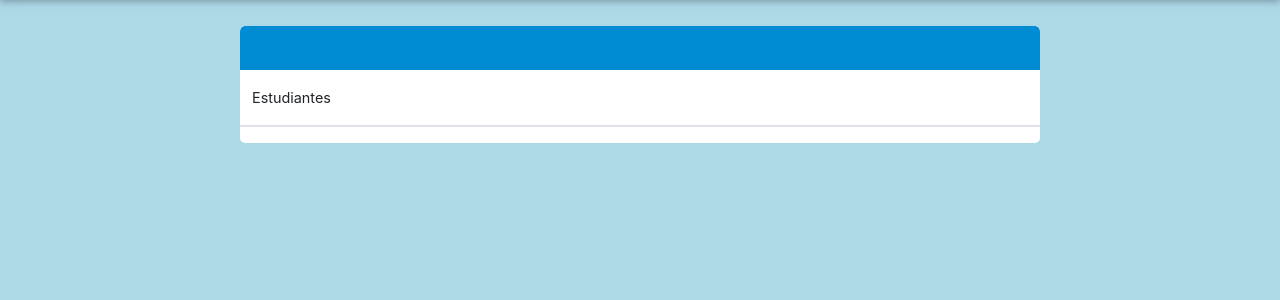
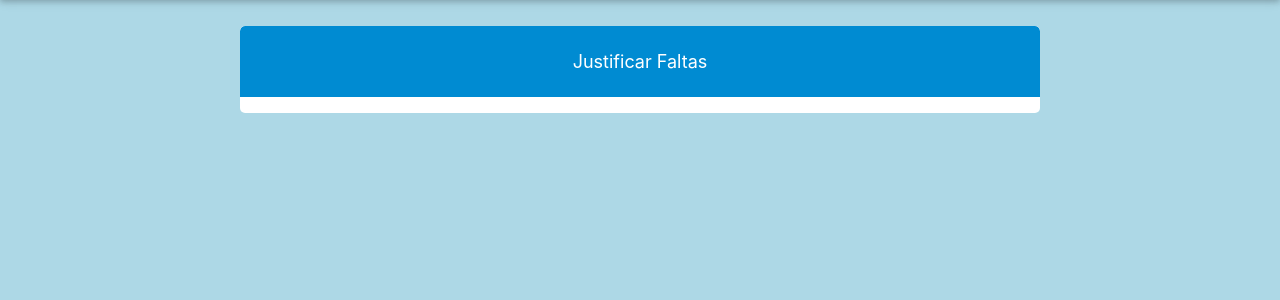
Before and after one commit to Grupo2Villada/proyectoFAT, a Django app: template config/controlAsistencia/templates/justificar_falta.html in a window 1280 px wide. Shown: the part 66-366 px from the top of the page. Run offline with Django 3.2, Linux system fonts and the light colour scheme; the template is opened without the code that fills it, so the values that code supplies are empty; some libraries are stand-ins or nearby versions.

Commit message:
justificar faltas  optimizado

```diff
--- a/config/controlAsistencia/templates/justificar_falta.html
+++ b/config/controlAsistencia/templates/justificar_falta.html
@@ -30,24 +30,71 @@ Justificar Faltas
   text-shadow: none;
 
 }
+@media only screen and (max-width: 720px){
+body{
+    background-color: green;
+}
+.hola {
+  border-radius: 5px;
+
+  width:400px;
+  margin: 2% auto;
+  background-color: #FFFFFF;
+  overflow: hidden;
+
+}
+.tr {
+  text-align:center;
+  color: #666;
+  text-shadow: 1px 1px 0px #FFF;
+  margin:50px 0px 0px 0px
+}
+.tr{
+  font-size: 20px;
+  background: #008bd2 none repeat scroll 0% 0%;
+  color: rgb(255, 255, 255);
+  padding: 22px 25px;
+  border-radius: 5px 5px 0px 0px;
+  margin: auto;
+  text-shadow: none;
+
+}
+    .table{
+       width: 610px;
+    }
+    .pepe{
+        width: 47%;
+        font-size: 150%;
+    }
+    .juan{
+        width: 400px;
+        text-align: right;
+    }
+    .button_size{
+        height: 70px;
+    }
+
+}
+
 {% endblock style %}
 {% endblock navbar %}
 {% block body %}
 
 
 <div class="hola">
-<table class="table">
-  <div class="tr"></div>
+
+  <div class="tr">
   <thead>
     <tr>
-      <th scope="col">Estudiantes</th>
+      <th scope="col">Justificar Faltas</th>
     </tr>
   </thead>
 </div>
+<table class="table">
   <tbody>
   {% for absence in absences %}
     <tr>
-      <td>
+      <td class="pepe">
         {{ absence.student.last_name|upper }},
         {{ absence.student.first_name }}
         -
@@ -56,8 +103,8 @@ Justificar Faltas
         {{ absence.percentage }}
 
       </td>
-      <td>
-        <button id="btn-{{ absence.id }}" class="btn btn-flat" onclick="ajax_justify({{ absence.id }})" style="background:lightblue">Justificar</button>
+      <td style="width: 70px">
+        <button id="btn-{{ absence.id }}" class="button_size btn btn-flat" onclick="ajax_justify({{ absence.id }})" style="background:lightblue">Justificar</button>
       </td>
   </tr>
 
```
